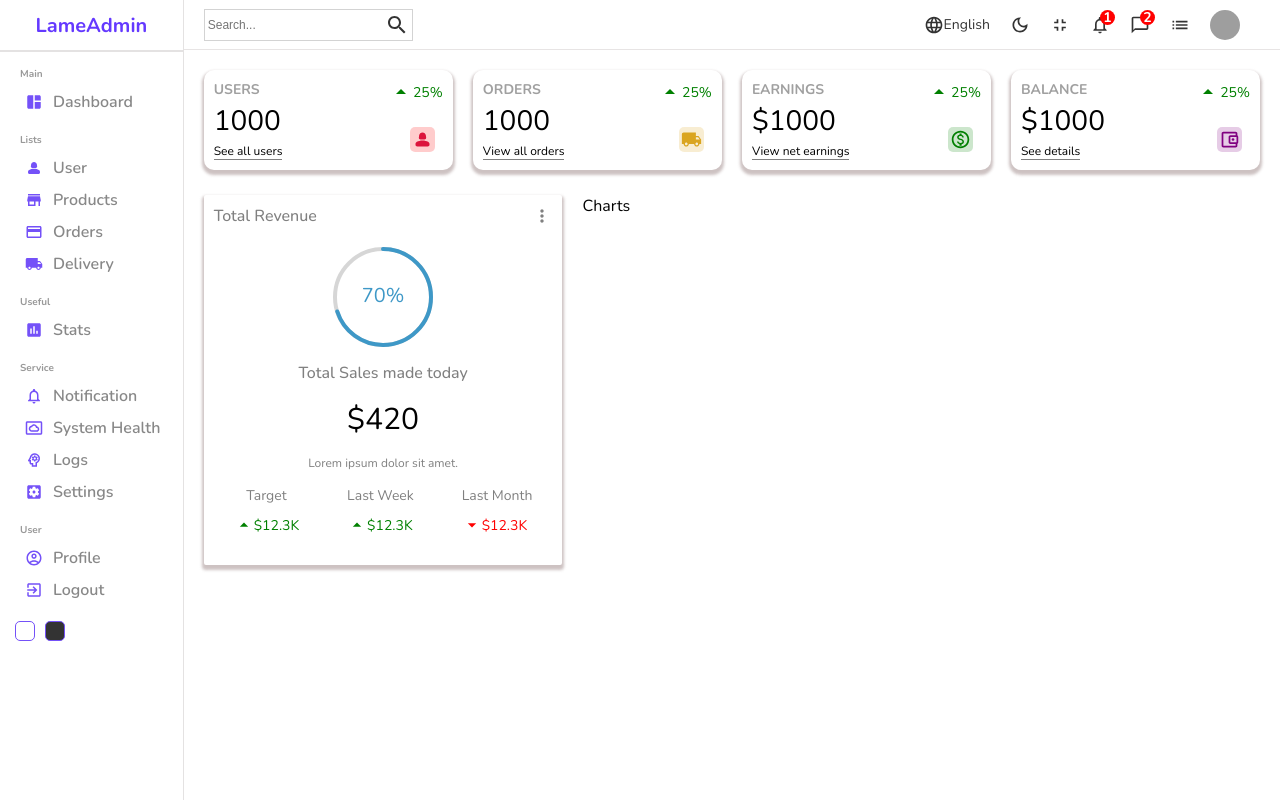
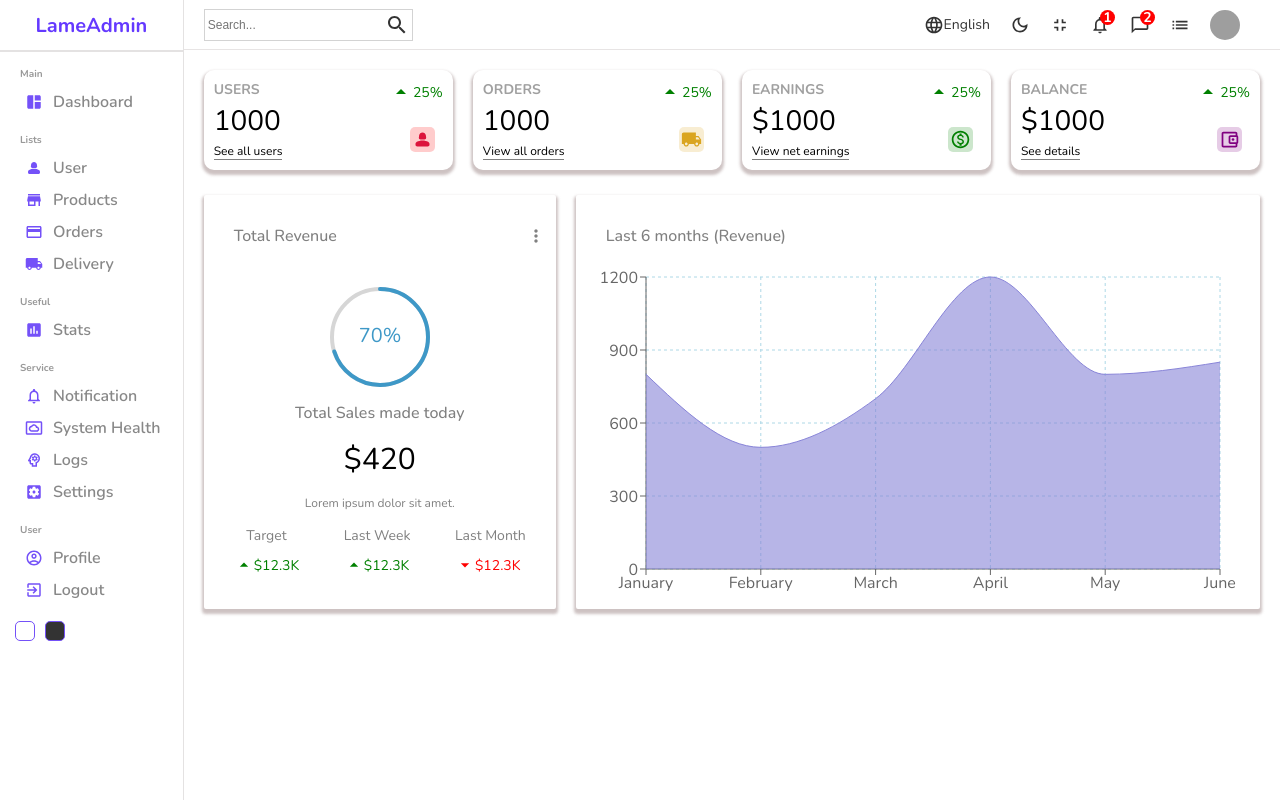
Before and after one commit to n4vn337/LameAdmin, a React (Vite) app: page / in a window 1280 px wide. Built offline with nearby package versions, Linux system fonts and the light colour scheme; grey boxes are pictures that could not be loaded.

Commit message:
Add charts

```diff
--- a/package.json
+++ b/package.json
@@ -19,6 +19,7 @@
     "react-circular-progressbar": "^2.1.0",
     "react-dom": "^18.2.0",
     "react-router-dom": "^6.21.3",
+    "recharts": "^2.10.4",
     "sass": "^1.70.0"
   },
   "devDependencies": {
--- a/src/components/charts/Charts.jsx
+++ b/src/components/charts/Charts.jsx
@@ -1,5 +1,89 @@
 import "./charts.scss";
-
+import {
+  AreaChart,
+  Area,
+  XAxis,
+  YAxis,
+  CartesianGrid,
+  Tooltip,
+  ResponsiveContainer,
+} from "recharts";
+const data = [
+  {
+    month: "January",
+    total: 800,
+  },
+  {
+    month: "February",
+    total: 500,
+  },
+  {
+    month: "March",
+    total: 700,
+  },
+  {
+    month: "April",
+    total: 1200,
+  },
+  {
+    month: "May",
+    total: 800,
+  },
+  {
+    month: "June",
+    total: 850,
+  },
+];
 export const Charts = () => {
-  return <div className="chart">Charts</div>;
+  return (
+    <div className="chart">
+      <div className="title">Last 6 months (Revenue)</div>
+      <ResponsiveContainer width="100%" aspect={2 / 1}>
+        <AreaChart
+          width={500}
+          height={400}
+          data={data}
+          margin={{
+            top: 10,
+            right: 30,
+            left: 0,
+            bottom: 0,
+          }}
+        >
+          <defs>
+            <linearGradient id="colorUv" x1="0" y1="0" x2="0" y2="1">
+              <stop offset="5%" stopColor="#8884d8" stopOpacity={0.8} />
+              <stop offset="95%" stopColor="#8884d8" stopOpacity={0} />
+            </linearGradient>
+          </defs>
+          <CartesianGrid strokeDasharray="3 3" className="chartGrid" />
+          <XAxis dataKey="month" />
+          <YAxis />
+          <Tooltip />
+          <Area
+            type="monotone"
+            dataKey="total"
+            stackId="1"
+            stroke="#8884d8"
+            fill="#8884d8"
+          />
+          {/* <Area type="monotone" dataKey="uv" stroke="#8884d8" fillOpacity={1} fill="url(#colorUv)" /> */}
+          {/* <Area
+            type="monotone"
+            dataKey="pv"
+            stackId="1"
+            stroke="#82ca9d"
+            fill="#82ca9d"
+          />
+          <Area
+            type="monotone"
+            dataKey="amt"
+            stackId="1"
+            stroke="#ffc658"
+            fill="#ffc658"
+          /> */}
+        </AreaChart>
+      </ResponsiveContainer>
+    </div>
+  );
 };
--- a/src/components/charts/charts.scss
+++ b/src/components/charts/charts.scss
@@ -1,3 +1,20 @@
 .chart {
   flex: 4;
+
+  box-shadow: 0px 3px 3px 2px rgba(188, 173, 173, 0.75);
+  -webkit-box-shadow: 0px 3px 3px 2px rgba(188, 173, 173, 0.75);
+  -moz-box-shadow: 0px 3px 3px 2px rgba(188, 173, 173, 0.75);
+  padding: 10px;
+  border-radius: 2px;
+  color: gray;
+
+  .title {
+    margin: 20px;
+    font-size: 16px;
+    font-weight: 500;
+  }
+
+  .chartGrid {
+    stroke: lightblue;
+  }
 }
--- a/src/components/featured/featured.scss
+++ b/src/components/featured/featured.scss
@@ -17,6 +17,7 @@
     .title {
       font-size: 16px;
       font-weight: 500;
+      margin: 20px;
     }
   }
 
```
Also changed, not shown: 1 other file (tests, documents, lock files or other folders).
